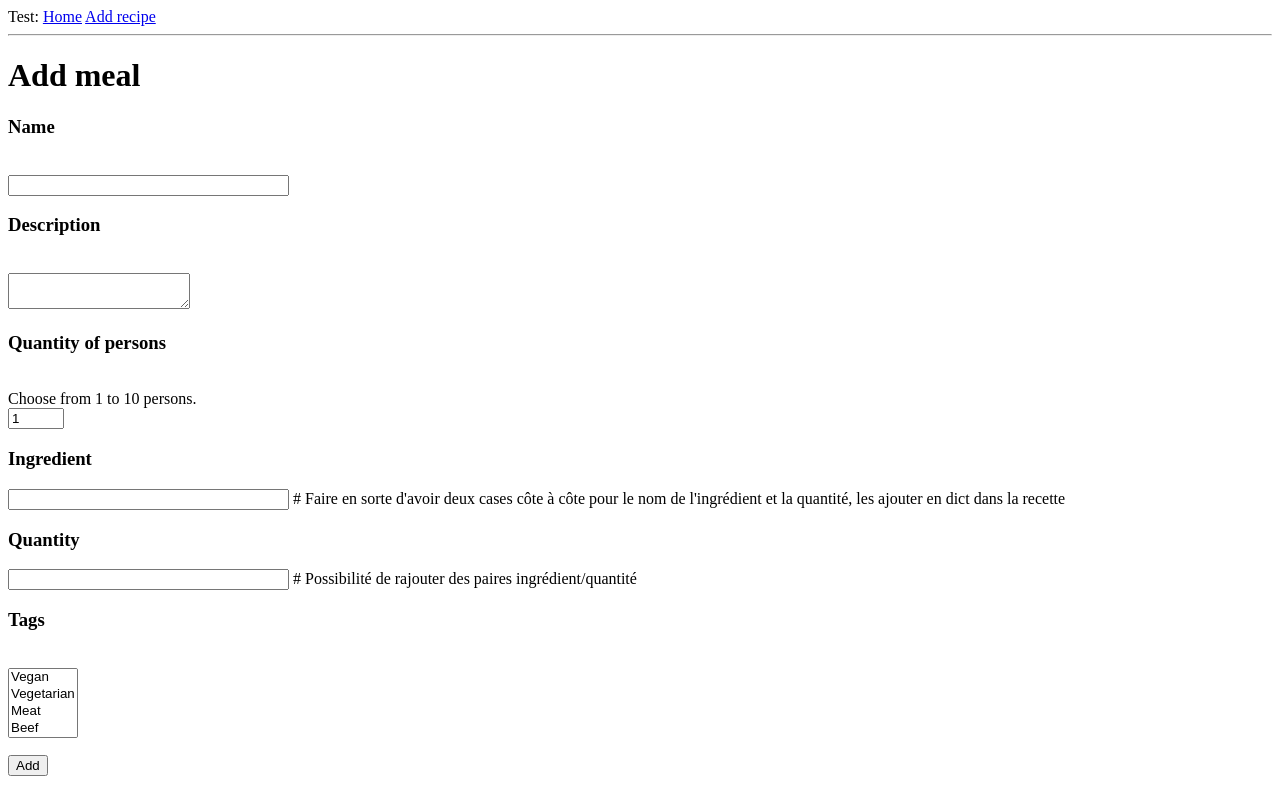
After one commit to TEDmk/Food-decision, a Flask app: page /add in a window 1280 px wide. The commit adds this page. Run offline with Flask 3, Linux system fonts and the light colour scheme.

Commit message:
changes organisation

```diff
--- a/food_decision.py
+++ b/food_decision.py
@@ -1,7 +1,7 @@
 from food_decision import app, db
-from food_decision.models import User
+from food_decision.models import Recipe
 
 
 @app.shell_context_processor
 def make_shell_context():
-    return {'db': db, 'User': User}
+    return {'db': db, 'Recipe': Recipe}
--- a/food_decision/forms.py
+++ b/food_decision/forms.py
@@ -1,10 +1,28 @@
 from flask_wtf import FlaskForm
-from wtforms import StringField, PasswordField, BooleanField, SubmitField
-from wtforms.validators import DataRequired
+from wtforms import StringField, SubmitField, TextAreaField, SelectMultipleField, IntegerField
+from wtforms.validators import DataRequired, NumberRange
+
+from food_decision.enums import Tags
 
 
-class LoginForm(FlaskForm):
-    username = StringField('Username', validators=[DataRequired()])
-    password = PasswordField('Password', validators=[DataRequired()])
-    remember_me = BooleanField('Remember Me')
-    submit = SubmitField('Sign In')
+# class LoginForm(FlaskForm):
+#     username = StringField('Username', validators=[DataRequired()])
+#     password = PasswordField('Password', validators=[DataRequired()])
+#     remember_me = BooleanField('Remember Me')
+#     submit = SubmitField('Sign In')
+
+
+class MealForm(FlaskForm):
+    name = StringField('Name', validators=[DataRequired()])
+    description = TextAreaField('Description')
+    persons = IntegerField(
+        'Quantity of persons',
+        validators=[
+            DataRequired(), NumberRange(1, 10, "1 to 10 persons")
+        ],
+        default=1
+    )
+    ingredient_key = StringField('Ingredient', validators=[DataRequired()])
+    ingredient_value = StringField('Quantity', validators=[DataRequired()])
+    tags = SelectMultipleField('Tags', choices=[tag.value for tag in Tags], validators=[DataRequired()])
+    submit = SubmitField('Add')
--- a/food_decision/routes.py
+++ b/food_decision/routes.py
@@ -1,30 +1,34 @@
 from flask import render_template, flash, redirect, url_for
-from food_decision import app
-from food_decision.forms import LoginForm
+from food_decision import app, db
+from food_decision.forms import MealForm
+from food_decision.models import Recipe
 
 
 @app.route('/')
 @app.route('/index')
 def index():
-    user = {'username': 'Miguel'}
-    posts = [
-        {
-            'author': {'username': 'John'},
-            'body': 'Beautiful day in Portland!'
-        },
-        {
-            'author': {'username': 'Susan'},
-            'body': 'The Avengers movie was so cool!'
-        }
-    ]
-    return render_template('index.html', title='Home', user=user, posts=posts)
+    recipes: list[Recipe] = Recipe.query.all()
+    return render_template('index.html', title='Home', recipes=recipes)
 
 
-@app.route('/login', methods=['GET', 'POST'])
-def login():
-    form = LoginForm()
+@app.route('/add', methods=['GET', 'POST'])
+def add():
+    form = MealForm()
     if form.validate_on_submit():
-        flash('Login requested for user {}, remember_me={}'.format(
-            form.username.data, form.remember_me.data))
+        new_meal = Recipe(
+            name=form.name.data,
+            description=form.description.data,
+            tags={'tags': form.tags.data}
+        )
+        db.session.add(new_meal)
+        db.session.commit()
+        flash('Congratulations a new meal has been added!')
         return redirect(url_for('index'))
-    return render_template('login.html', title='Sign In', form=form)
+    return render_template('add.html', title='Add meal', form=form)
+
+
+@app.route('/recipe/<recipe_id>', methods=['GET'])
+def recipe(recipe_id):
+    print('\n RECIPE ID ', type(recipe_id), '\n')
+    wanted_recipe = Recipe.query.get_or_404(ident=recipe_id)
+    return render_template('recipe.html', title='Recipe details', recipe=wanted_recipe)
--- /dev/null
+++ b/food_decision/templates/add.html
@@ -0,0 +1,48 @@
+{% extends "base.html" %}
+
+{% block content %}
+    <h1>Add meal</h1>
+    <form action="" method="post" novalidate>
+        {{ form.hidden_tag() }}
+        <p>
+            <h3>{{ form.name.label }}</h3><br>
+            {{ form.name(size=32) }}<br>
+            {% for error in form.name.errors %}
+            <span style="color: red;">[{{ error }}]</span>
+            {% endfor %}
+        </p>
+        <p>
+            <h3>{{ form.description.label }}</h3><br>
+            {{ form.description(size=150) }}<br>
+            {% for error in form.description.errors %}
+            <span style="color: red;">[{{ error }}]</span>
+            {% endfor %}
+        </p>
+        <p>
+            <h3>{{ form.persons.label }}</h3><br>
+            Choose from 1 to 10 persons.<br>
+            {{ form.persons }}<br>
+            {% for error in form.persons.errors %}
+            <span style="color: red;">[{{ error }}]</span>
+            {% endfor %}
+        </p>
+        <p>
+            <h3>{{ form.ingredient_key.label }}</h3> {{ form.ingredient_key(size=32) }}     # Faire en sorte d'avoir deux cases côte à côte pour le nom de l'ingrédient et la quantité, les ajouter en dict dans la recette
+            <h3>{{ form.ingredient_value.label }}</h3> {{ form.ingredient_value(size=32) }}     # Possibilité de rajouter des paires ingrédient/quantité
+            {% for error in form.ingredient_value.errors %}
+            <span style="color: red;">[{{ error }}]</span>
+            {% endfor %}
+            {% for error in form.ingredient_key.errors %}
+            <span style="color: red;">[{{ error }}]</span>
+            {% endfor %}
+        </p>
+        <p>
+            <h3>{{ form.tags.label }}</h3><br>
+            {{ form.tags }}<br>
+            {% for error in form.tags.errors %}
+            <span style="color: red;">[{{ error }}]</span>
+            {% endfor %}
+        </p>
+        <p>{{ form.submit() }}</p>
+    </form>
+{% endblock %}
--- a/food_decision/templates/base.html
+++ b/food_decision/templates/base.html
@@ -2,16 +2,16 @@
 <html>
     <head>
         {% if title %}
-        <title>{{ title }} - microblog</title>
+        <title>{{ title }} - test</title>
         {% else %}
-        <title>microblog</title>
+        <title>test</title>
         {% endif %}
     </head>
     <body>
         <div>
-            Microblog:
+            Test:
             <a href="{{ url_for('index') }}">Home</a>
-            <a href="{{ url_for('login') }}">Login</a>
+            <a href="{{ url_for('add') }}">Add recipe</a>
         </div>
         <hr>
         {% with messages = get_flashed_messages() %}
```
Also changed, not shown: alembic/env.py (deleted, +0 -77 lines), alembic/versions/b8e8ea7b1eeb_create_user_table.py (deleted, +0 -31 lines), food_decision/enums.py (added, +12 -0 lines), food_decision/models.py (+12 -10 lines), food_decision/templates/index.html (+7 -4 lines), food_decision/templates/login.html (deleted, +0 -24 lines), food_decision/templates/recipe.html (added, +17 -0 lines), alembic/__init__.py (deleted).
